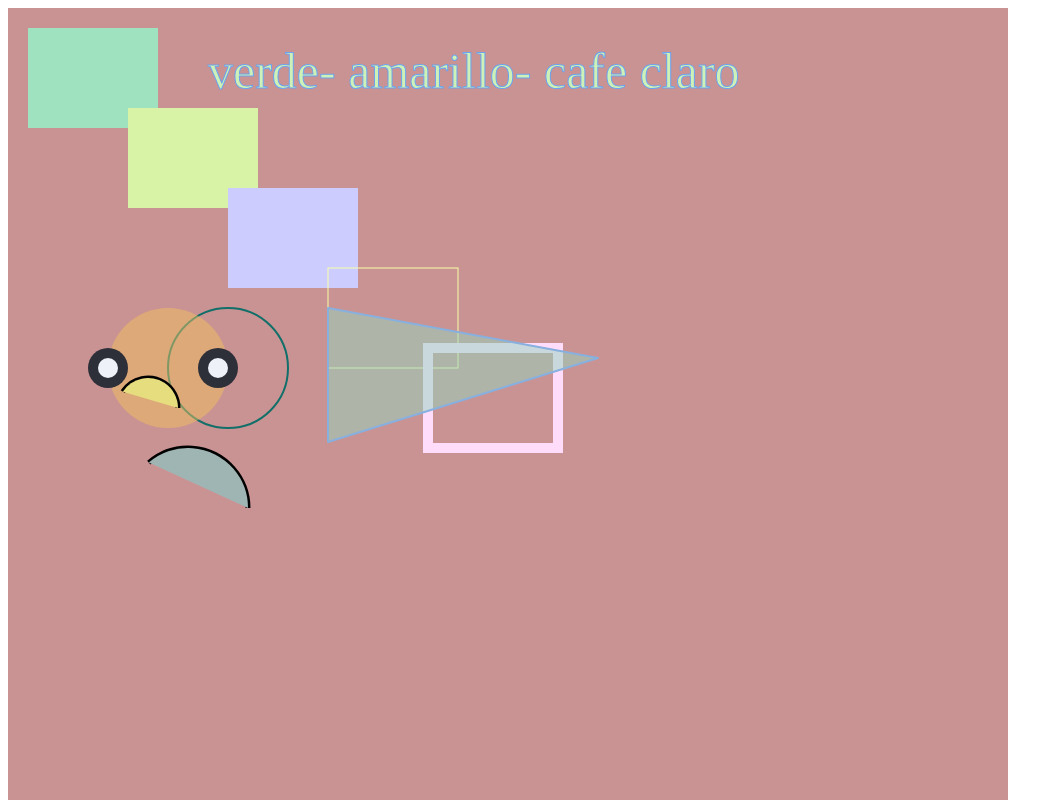
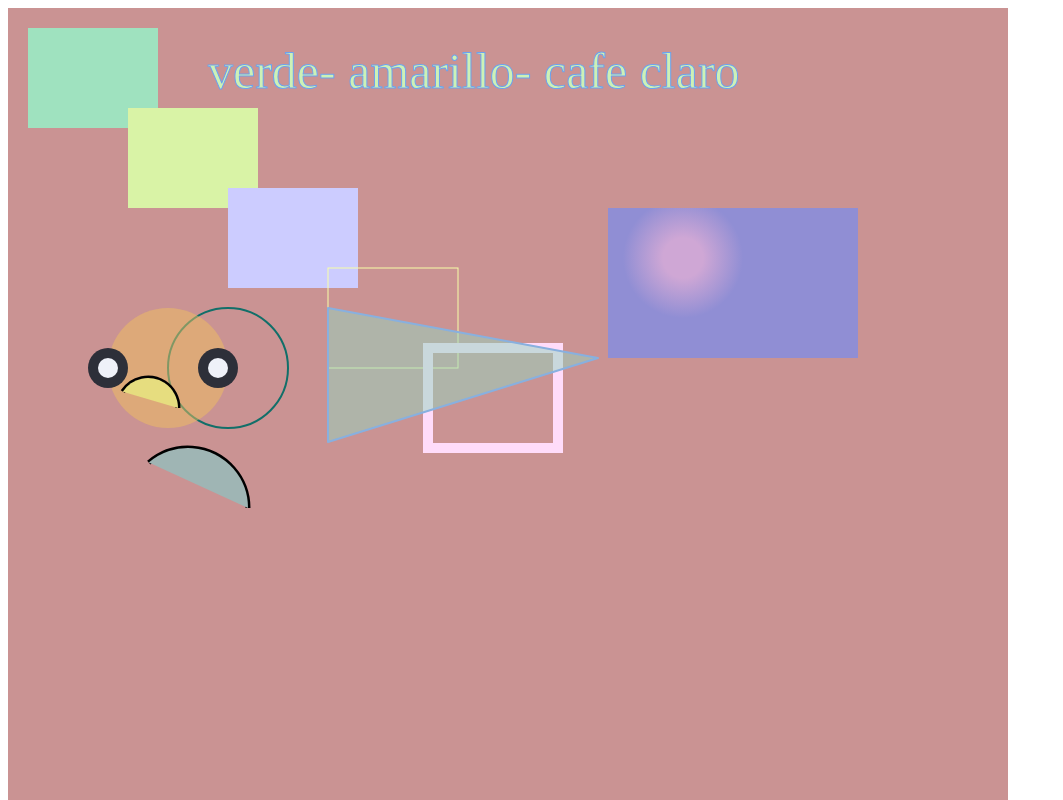
Before and after one commit to ZDyIg/TTB, a plain HTML site: page index.html in a window 1280 px wide. Shown: the top 800 px of the page, without its empty margins (0-1063 px from the left). Drawn offline with Linux system fonts and the light colour scheme.

Commit message:
act8.createRadialGradient,addColorStop,fillRect

```diff
--- a/index.html
+++ b/index.html
@@ -102,6 +102,13 @@
         context.strokeStyle = "rgb(107, 161, 240)"
         context.strokeText("verde- amarillo- cafe claro", 200,80);
 
+       const grd = context.createRadialGradient(675,250,20,675,250,100);
+       grd.addColorStop(0,"rgb(207, 167, 213)");
+       grd.addColorStop(0.5, "rgb(144, 142, 212)");
+       grd.addColorStop(1, "rgb(144, 142, 212)");
+
+       context.fillStyle = grd;
+       context.fillRect(600,200,250,150);
 
 
 
```
